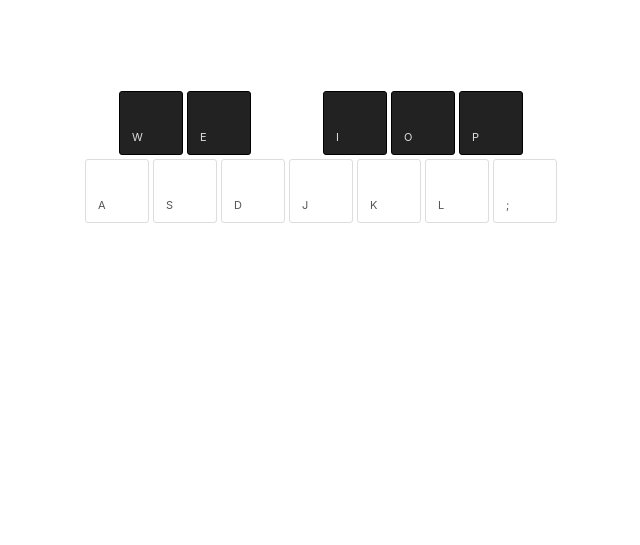
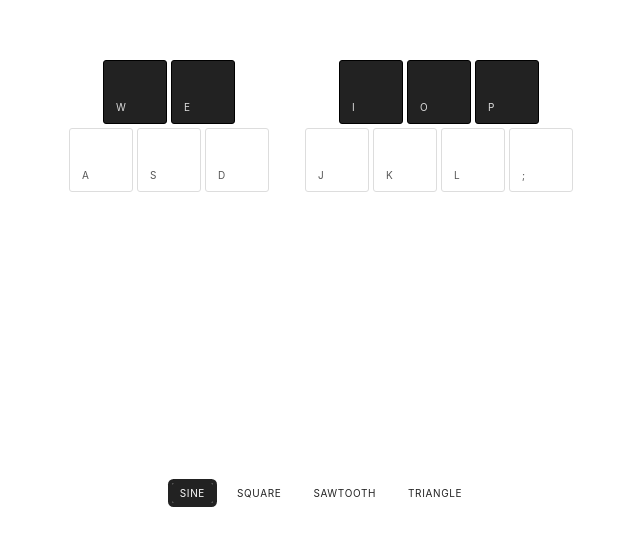
Before and after one commit to brentneave/synthesiser, a plain HTML site: page index.html in a window 1280 px wide. Shown: the part 267-812 px from the top of the page, without its empty margins (319-959 px from the left). Drawn offline with Linux system fonts and the light colour scheme.

Commit message:
Add waveform selector

```diff
--- a/index.css
+++ b/index.css
@@ -1,18 +1,26 @@
+* { box-sizing: border-box; }
+
 html {
     height: 100%;
 }
 body {
     align-items: center;
+    color: #222;
     display: flex;
+    flex-direction: column;
+    flex-wrap: wrap;
     font-family: -apple-system, BlinkMacSystemFont, 'Segoe UI', Roboto, Oxygen, Ubuntu, Cantarell, 'Open Sans', 'Helvetica Neue', sans-serif;
     justify-content: center;
     line-height: 1.5;
+    margin: 0;
     min-height: 100%;
-    padding: 1em;
+    padding: 2rem;
     text-align: center;
 }
 .keys {
+    align-items: center;
     display: flex;
+    flex-grow: 1;
     flex-wrap: wrap;
     justify-content: center;
 }
@@ -20,6 +28,12 @@ body {
 .keysWhite {
     display: flex;
     justify-content: center;
+}
+.keysLeft {
+    margin-right: 1rem;
+}
+.keysRight {
+    margin-left: 1rem;
 }
 .key {
     align-items: flex-end;
@@ -30,8 +44,8 @@ body {
     color: #555;
     display: flex;
     font-family: inherit;
-    font-size: 11px;
-    line-height: 9px;
+    font-size: 10px;
+    line-height: 7px;
     height: 4rem;
     margin: 0.125rem;
     padding: 0.75rem;
@@ -48,3 +62,30 @@ body {
     border-color: black;
     color:#ddd;
 }
+.waveform {
+    flex-grow: 0;
+}
+.segmentedControl {
+    display: flex;
+}
+.segmentedControl > :not(:last-child) {
+    margin-right: 1rem;
+}
+.segmentedControl input {
+    opacity: 0;
+    position: absolute;
+}
+.segmentedControl span {
+    border-radius: 2px;
+    font-size: 10px;
+    letter-spacing: .0625em;
+    padding: .25rem .5rem;
+    text-align: center;
+    text-transform: uppercase;
+    transition: all .2s ease-in-out;
+}
+.segmentedControl input:checked ~ span {
+    background-color: #222;
+    box-shadow: 0 0 0 .25rem #222;
+    color: white;
+}
--- a/index.html
+++ b/index.html
@@ -32,6 +32,26 @@
                 </div>
             </div>
         </div>
+        <div class="waveform">
+            <div class="segmentedControl">
+                <label>
+                    <input type="radio" name="waveform" value="sine" checked/>
+                    <span>Sine</span>
+                </label>
+                <label>
+                    <input type="radio" name="waveform" value="square" />
+                    <span>Square</span>
+                </label>
+                <label>
+                    <input type="radio" name="waveform" value="sawtooth" />
+                    <span>Sawtooth</span>
+                </label>
+                <label>
+                    <input type="radio" name="waveform" value="triangle" />
+                    <span>Triangle</span>
+                </label>
+            </div>
+        </div>
         <script src="index.js"></script>
     </body>
 </html>
--- a/index.js
+++ b/index.js
@@ -110,13 +110,16 @@ const defaultNotes = [
 ];
 
 class Synthesiser {
-    constructor({ notes = defaultNotes } = {}) {
+    constructor({
+        notes = defaultNotes,
+        waveform = 'sine'
+    } = {}) {
         this.context = new AudioContext();
         this.notes = {};
         notes.forEach(({
             frequency,
             name,
-            type = 'square'
+            type = waveform
         } = {}) => {
             const oscillator = this.context.createOscillator();
             oscillator.type = type;
@@ -145,6 +148,12 @@ class Synthesiser {
                 this.context.currentTime
             );
         }
+    }
+
+    setWaveForm(type) {
+        Object.keys(this.notes).forEach(
+            str => this.notes[str].oscillator.type = type
+        )
     }
 
 }
@@ -177,6 +186,7 @@ Object.keys(keys).map(
     }
 )
 
+
 document.onkeydown = event => {
     if(keys[event.code]) {
         document.getElementById(event.code).classList.add('keyActive');
@@ -190,3 +200,13 @@ document.onkeyup = event => {
         synth.stopNote(keys[event.code])
     }
 };
+
+document.querySelectorAll('[name=waveform]').forEach(
+    element => {
+        element.oninput = event => {
+            if(event.target.checked) {
+                synth.setWaveForm(event.target.value);
+            }
+        }
+     }
+)
```
